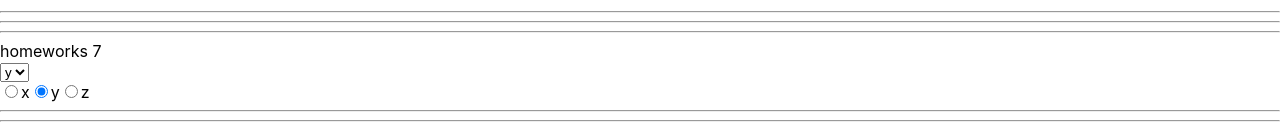
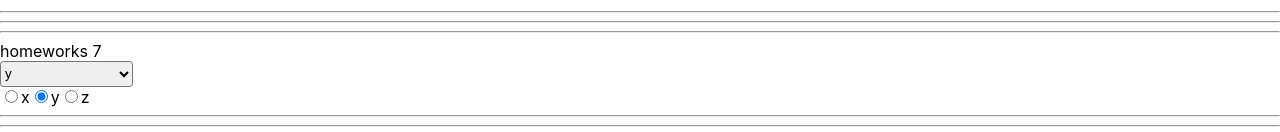
Before and after one commit to LaV0n/homeworks, a React (Create React App) app: page /#/pre-junior in a window 1280 px wide. Shown: the part 1019-1151 px from the top of the page. Built offline with nearby package versions, Linux system fonts and the light colour scheme.

Commit message:
hw7 add little style

```diff
--- /dev/null
+++ b/src/p2-homeworks/h7/common/c5-SuperSelect/SuperSelect.module.css
@@ -0,0 +1,7 @@
+
+.select {
+    display: flex;
+    width: 10em;
+    height: 2em;
+    border-radius: .25em;
+}
--- a/src/p2-homeworks/h7/common/c5-SuperSelect/SuperSelect.tsx
+++ b/src/p2-homeworks/h7/common/c5-SuperSelect/SuperSelect.tsx
@@ -1,4 +1,5 @@
 import React, {SelectHTMLAttributes, DetailedHTMLProps, ChangeEvent} from 'react'
+import style from './SuperSelect.module.css'
 
 type DefaultSelectPropsType = DetailedHTMLProps<SelectHTMLAttributes<HTMLSelectElement>, HTMLSelectElement>
 
@@ -27,7 +28,7 @@ const SuperSelect: React.FC<SuperSelectPropsType> = (
     }
 
     return (
-        <select onChange={onChangeCallback} {...restProps}>
+        <select className={style.select} onChange={onChangeCallback} {...restProps}>
             {mappedOptions}
         </select>
     )
```
